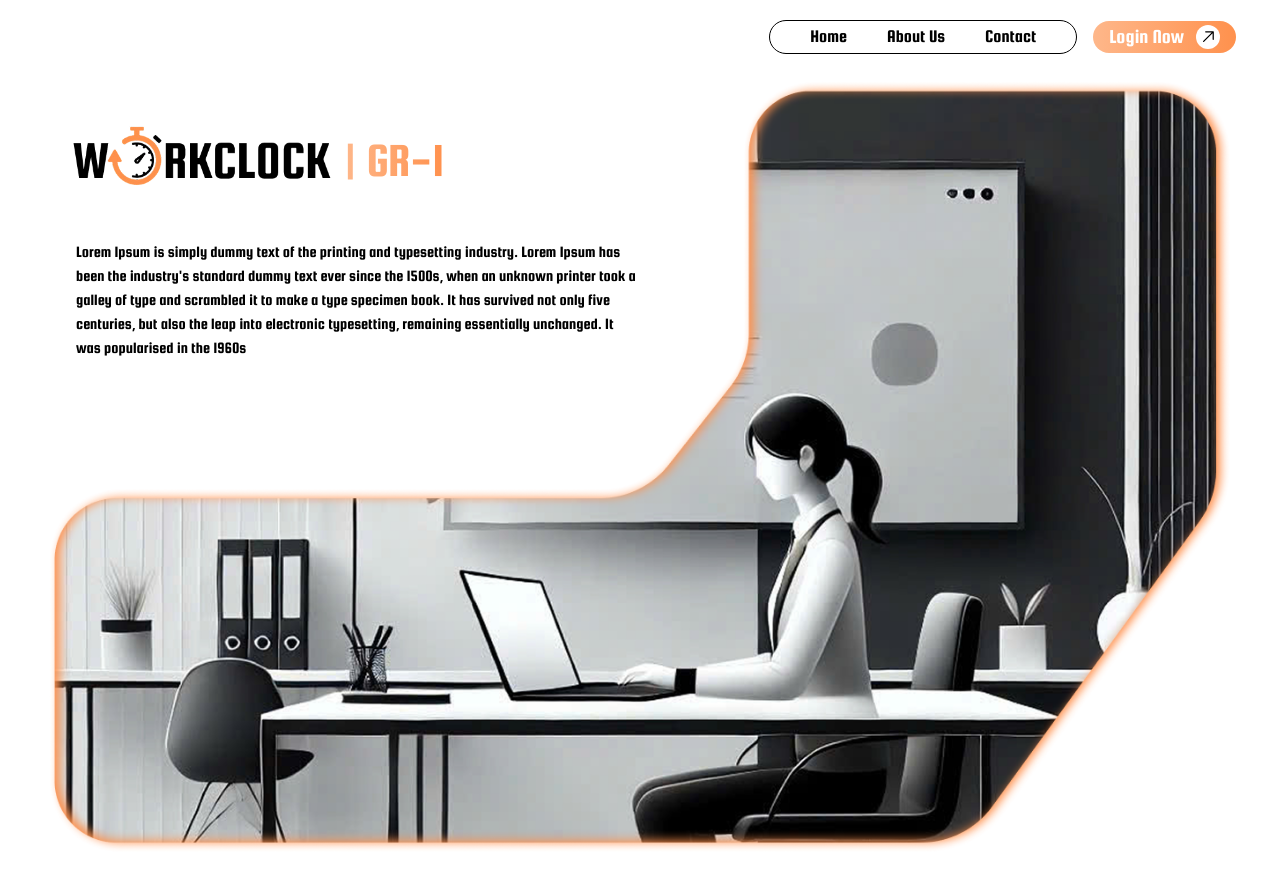
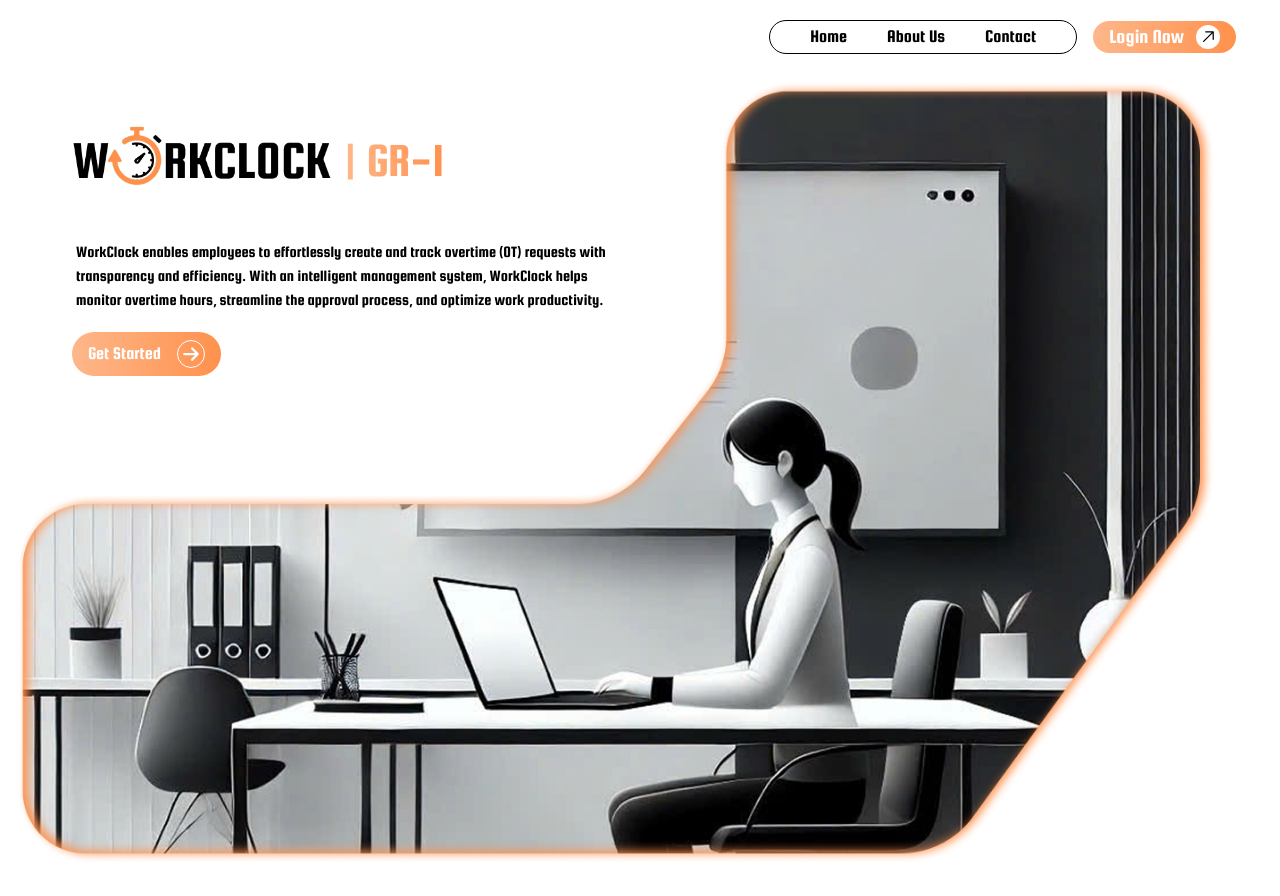
Before and after one commit to MuonNghiCode/work-clock, a React (Vite) app: page / in a window 1280 px wide. Built offline with nearby package versions, Linux system fonts and the light colour scheme.

Commit message:
update loadingScreen, Carousel

```diff
--- a/package.json
+++ b/package.json
@@ -11,6 +11,7 @@
   },
   "dependencies": {
     "@tailwindcss/vite": "^4.0.6",
+    "framer-motion": "^12.4.3",
     "lucide-react": "^0.475.0",
     "react": "^18.3.1",
     "react-dom": "^18.3.1",
--- a/src/App.tsx
+++ b/src/App.tsx
@@ -77,7 +77,7 @@ const App: React.FC = () => {
       setTimeout(() => {
         setLoading(false);
         sessionStorage.setItem("visited", "true");
-      }, 2000);
+      }, 3000);
     } else {
       setLoading(false);
     }
--- a/src/components/HomeComponents/Carousel/Carousel.tsx
+++ b/src/components/HomeComponents/Carousel/Carousel.tsx
@@ -1,28 +1,38 @@
 import React from "react";
 import Images from "../../images";
+import Icons from "../../icon";
+import { Link } from "react-router";
 
 const Carousel: React.FC = () => {
   return (
     <>
-      <div className="relative w-full min-h-screen bg-white px-8">
-        <img
-          src={Images.Background}
-          alt="Background"
-          className="w-300 h-auto"
-        />
+      <div className="relative w-full min-h-screen bg-white px-8 ">
+        <div className="absolute top-0 left-0 w-300 h-full">
+          <img
+            src={Images.Background}
+            alt="Background"
+            className="w-300 h-auto"
+          />
+        </div>
         <div className="absolute top-0 left-0 w-full h-full flex flex-col justify-start items-start px-10">
           <div className=" flex items-center">
             <img src={Images.Logo} alt="logo" className="max-w-70 h-40" />
             <h1 className="text-gradient-color text-5xl ml-2">| GR-1</h1>
           </div>
           <p className="text-black text-base px-5 w-150">
-            Lorem Ipsum is simply dummy text of the printing and typesetting
-            industry. Lorem Ipsum has been the industry's standard dummy text
-            ever since the 1500s, when an unknown printer took a galley of type
-            and scrambled it to make a type specimen book. It has survived not
-            only five centuries, but also the leap into electronic typesetting,
-            remaining essentially unchanged. It was popularised in the 1960s
+            WorkClock enables employees to effortlessly create and track
+            overtime (OT) requests with transparency and efficiency. With an
+            intelligent management system, WorkClock helps monitor overtime
+            hours, streamline the approval process, and optimize work
+            productivity.
           </p>
+          <Link
+            to="/login"
+            className="flex items-center gap-4 bg-brand-grandient text-white px-4 py-2 rounded-3xl mt-5 ml-4"
+          >
+            <span className="text-lg">Get Started</span>
+            <Icons.ArrowRight className="w-7 h-7 border border-white text-white rounded-3xl p-1" />
+          </Link>
         </div>
       </div>
     </>
--- a/src/components/LoadingScreen/LoadingScreen.tsx
+++ b/src/components/LoadingScreen/LoadingScreen.tsx
@@ -1,7 +1,49 @@
 import React from "react";
+import { motion } from "framer-motion";
+import Images from "../images";
 
-const LoadingScreen: React.FC = () => {
-  return <div>LoadingScreen</div>;
+const LoadingScreen: React.FC<{ onExit: () => void }> = ({ onExit }) => {
+  return (
+    <motion.div
+      className="fixed inset-0 flex items-center justify-center h-screen overflow-hidden"
+      style={{
+        background:
+          "linear-gradient(135deg, #ff914d 10%, #feb78a 50%, #ff914d 90%)",
+        backgroundSize: "400% 400%",
+        animation: "gradientBG 6s ease infinite",
+      }}
+      initial={{ y: 0 }}
+      animate={{ y: 0 }}
+      exit={{ y: "100%" }}
+      transition={{ duration: 0.8, ease: "easeInOut" }}
+      onAnimationComplete={onExit}
+    >
+      <style>
+        {`
+          @keyframes gradientBG {
+            0% { background-position: 0% 50%; }
+            50% { background-position: 100% 50%; }
+            100% { background-position: 0% 50%; }
+          }
+        `}
+      </style>
+
+      <motion.div
+        className="flex flex-col items-center justify-center relative z-10"
+        initial={{ opacity: 0, scale: 0.8 }}
+        animate={{ opacity: 1, scale: 1 }}
+        transition={{ duration: 0.6, ease: "easeInOut" }}
+      >
+        <motion.div
+          className="w-full h-full  flex items-center justify-center"
+          animate={{ scale: [1, 1.1, 1] }}
+          transition={{ repeat: Infinity, duration: 1.5, ease: "easeInOut" }}
+        >
+          <img src={Images.Logo} alt="logo" className="w-full h-full" />
+        </motion.div>
+      </motion.div>
+    </motion.div>
+  );
 };
 
 export default LoadingScreen;
--- a/src/components/icon.ts
+++ b/src/components/icon.ts
@@ -8,6 +8,7 @@ import {
 } from "lucide-react";
 
 import { GoArrowUpRight } from "react-icons/go";
+import { FaArrowRight } from "react-icons/fa6";
 
 // Định nghĩa kiểu dữ liệu cho danh sách icon
 type IconType = {
@@ -22,6 +23,7 @@ const Icons: IconType = {
   LogOut: LogOut,
   Settings: Settings,
   ArrowUpRight: GoArrowUpRight,
+  ArrowRight: FaArrowRight,
 };
 
 export default Icons;
```
Also changed, not shown: 1 other file (tests, documents, lock files or other folders).
